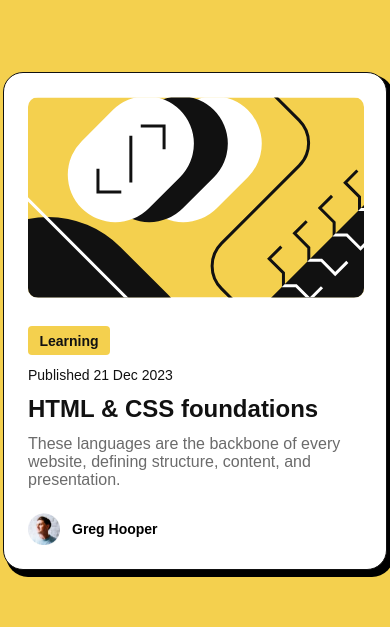
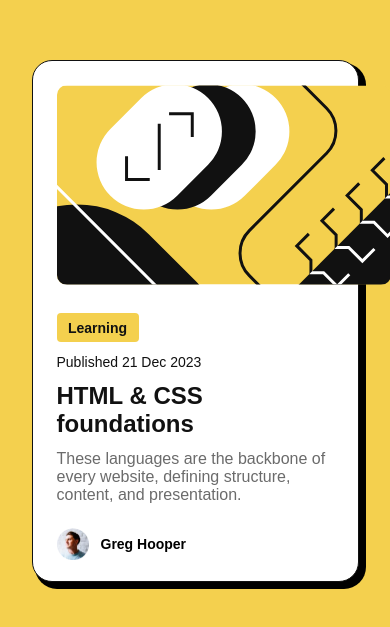
Before and after one commit to BhuvanVarma/frontendMentor, a plain HTML site: page blog-preview-card-main/index.html in a window 390 px wide. Shown: the part 101-728 px from the top of the page. Drawn offline with Linux system fonts and the light colour scheme.

Commit message:
Update style.css

```diff
--- a/blog-preview-card-main/style.css
+++ b/blog-preview-card-main/style.css
@@ -96,6 +96,12 @@ main{
     margin-bottom: 12px;
 }
 
+.container h2:hover{
+    color: #F4D04E;
+    cursor: pointer;
+}
+
+
 .description{
     color: var(--grey-500);
     font-size: var(--text-2-size);
@@ -121,3 +127,13 @@ main{
     width: 32px;
     margin-right: var(--spacing-150);
 }
+
+@media (max-width: 425px) {
+    main{
+        width: 327px;
+    }
+
+    .mainImg{
+        height: 200px;
+    }
+  }
```
